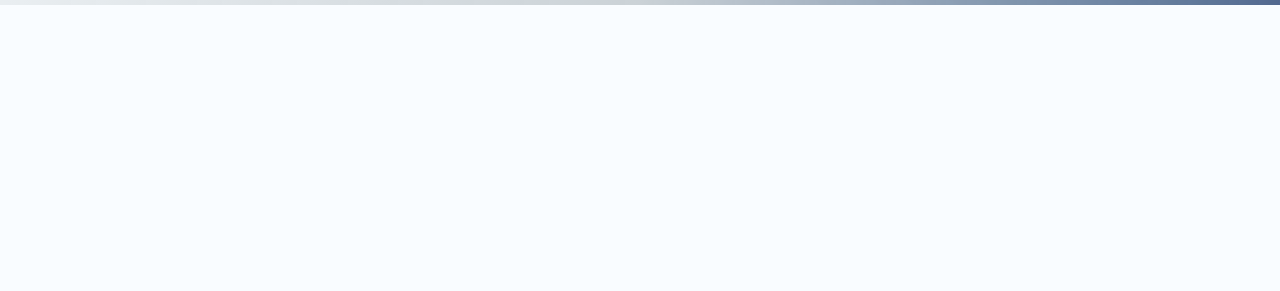
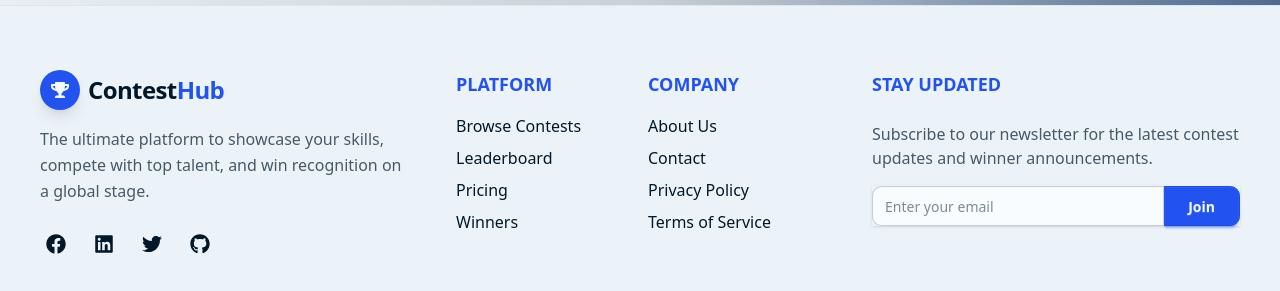
Before and after one commit to Zihan231/Contest-Hub-Client, a React (Vite) app: page / in a window 1280 px wide. Shown: the part 661-952 px from the top of the page. Before the commit the page ends 800 px from the top, so only its background shows below. Built offline with nearby package versions, Linux system fonts and the light colour scheme; grey boxes are pictures that could not be loaded.

Commit message:
footer done

```diff
--- /dev/null
+++ b/src/components/Footer/Footer.jsx
@@ -0,0 +1,79 @@
+import { FaFacebook, FaLinkedin, FaTwitter, FaGithub, FaTrophy } from "react-icons/fa";
+import { Link } from "react-router";
+
+const Footer = () => {
+  return (
+    <footer className="bg-base-200 text-base-content border-t border-base-300">
+      {/* Main Container: 3 Columns on Large Screens */}
+      <div className="max-w-7xl mx-auto px-10 py-16 grid grid-cols-1 md:grid-cols-2 lg:grid-cols-3 gap-12">
+
+        {/* Column 1: Brand & Socials */}
+        <div className="flex flex-col gap-4">
+            <div className="flex items-center gap-2">
+                <div className="w-10 h-10 rounded-full bg-primary flex items-center justify-center text-primary-content shadow-lg">
+                    <FaTrophy className="text-lg" />
+                </div>
+                <span className="font-bold text-2xl tracking-tight">
+                    Contest<span className="text-primary">Hub</span>
+                </span>
+            </div>
+            <p className="opacity-70 leading-relaxed max-w-sm">
+               The ultimate platform to showcase your skills, compete with top talent, and win recognition on a global stage.
+            </p>
+
+            {/* Social Links */}
+            <div className="flex gap-4 mt-2">
+                <a href="https://facebook.com" target="_blank" className="btn btn-sm btn-circle btn-ghost text-xl hover:text-primary transition-colors"><FaFacebook /></a>
+                <a href="https://linkedin.com" target="_blank" className="btn btn-sm btn-circle btn-ghost text-xl hover:text-primary transition-colors"><FaLinkedin /></a>
+                <a href="https://twitter.com" target="_blank" className="btn btn-sm btn-circle btn-ghost text-xl hover:text-primary transition-colors"><FaTwitter /></a>
+                <a href="https://github.com" target="_blank" className="btn btn-sm btn-circle btn-ghost text-xl hover:text-primary transition-colors"><FaGithub /></a>
+            </div>
+        </div>
+
+        {/* Column 2: Quick Links (Split into 2 sub-columns) */}
+        <div className="grid grid-cols-2 gap-4">
+            <nav className="flex flex-col gap-2">
+                <h6 className="footer-title opacity-100 text-primary text-lg mb-2">Platform</h6>
+                <Link to="/all-contests" className="link link-hover hover:text-primary transition-colors">Browse Contests</Link>
+                <Link to="/leaderboard" className="link link-hover hover:text-primary transition-colors">Leaderboard</Link>
+                <Link to="/pricing" className="link link-hover hover:text-primary transition-colors">Pricing</Link>
+                <Link to="/winners" className="link link-hover hover:text-primary transition-colors">Winners</Link>
+            </nav>
+            <nav className="flex flex-col gap-2">
+                <h6 className="footer-title opacity-100 text-primary text-lg mb-2">Company</h6>
+                <Link to="/about" className="link link-hover hover:text-primary transition-colors">About Us</Link>
+                <Link to="/contact" className="link link-hover hover:text-primary transition-colors">Contact</Link>
+                <Link to="/privacy" className="link link-hover hover:text-primary transition-colors">Privacy Policy</Link>
+                <Link to="/terms" className="link link-hover hover:text-primary transition-colors">Terms of Service</Link>
+            </nav>
+        </div>
+
+        {/* Column 3: Newsletter */}
+        <div className="flex flex-col gap-4">
+            <h6 className="footer-title opacity-100 text-primary text-lg">Stay Updated</h6>
+            <p className="opacity-70">Subscribe to our newsletter for the latest contest updates and winner announcements.</p>
+            <form onSubmit={(e) => e.preventDefault()}>
+                <div className="join w-full shadow-sm">
+                    <input
+                        type="email"
+                        placeholder="Enter your email"
+                        className="input input-bordered join-item w-full focus:input-primary bg-base-100"
+                    />
+                    <button className="btn btn-primary join-item px-6">Join</button>
+                </div>
+            </form>
+        </div>
+
+      </div>
+
+      {/* Bottom Bar: Copyright */}
+      <div className="bg-base-300/50 py-6 text-center border-t border-base-300">
+        <p className="text-sm opacity-70">
+            Copyright © 2025 <span className="font-bold text-primary">ContestHub</span>. All rights reserved.
+        </p>
+      </div>
+    </footer>
+  );
+};
+
+export default Footer;
--- a/src/layouts/HomeLayout/HomeLayout.jsx
+++ b/src/layouts/HomeLayout/HomeLayout.jsx
@@ -2,13 +2,14 @@ import React from 'react';
 import HomePage from '../../pages/Home/HomePage';
 import NavBar from '../../components/NavBar/NavBar';
 import { Outlet } from 'react-router';
+import Footer from '../../components/Footer/Footer';
 
 const HomeLayout = () => {
     return (
         <div>
             <NavBar></NavBar>
             <Outlet></Outlet>
-
+            <Footer></Footer>
         </div>
     );
 };
```
